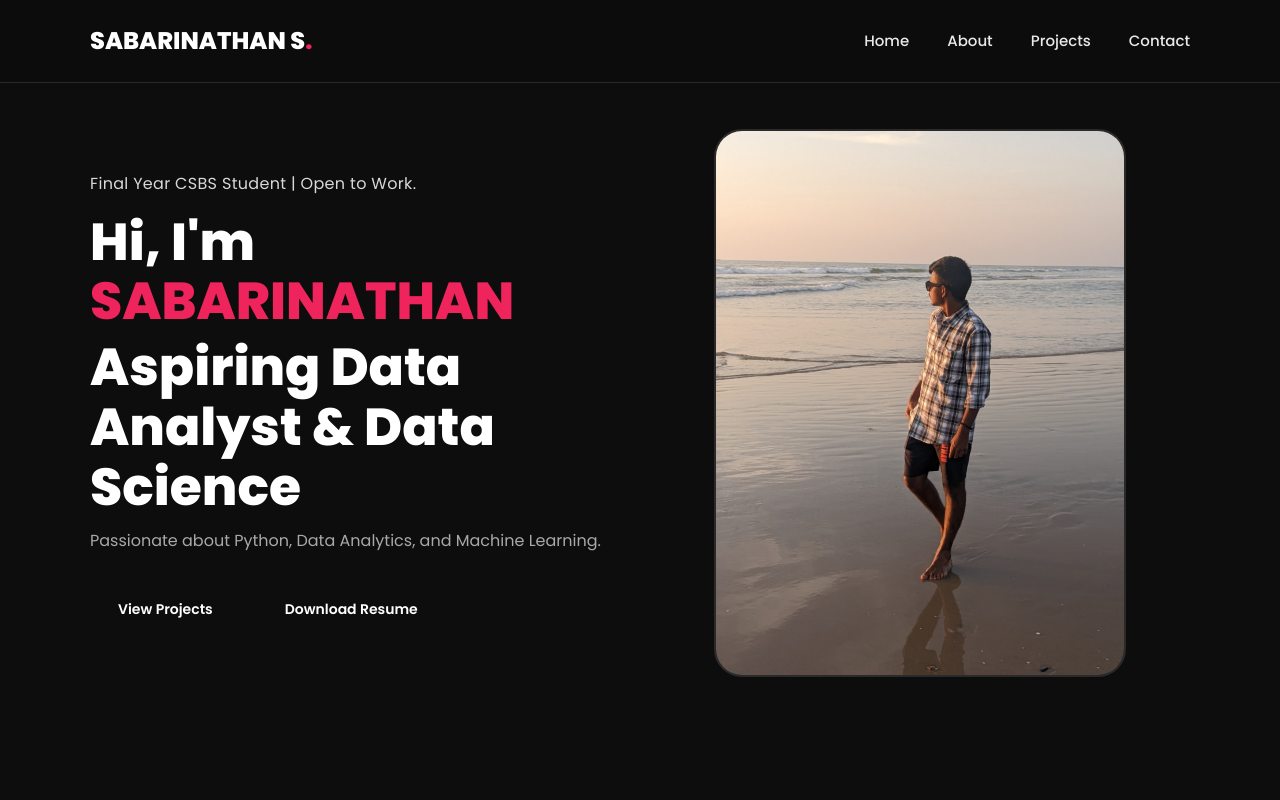
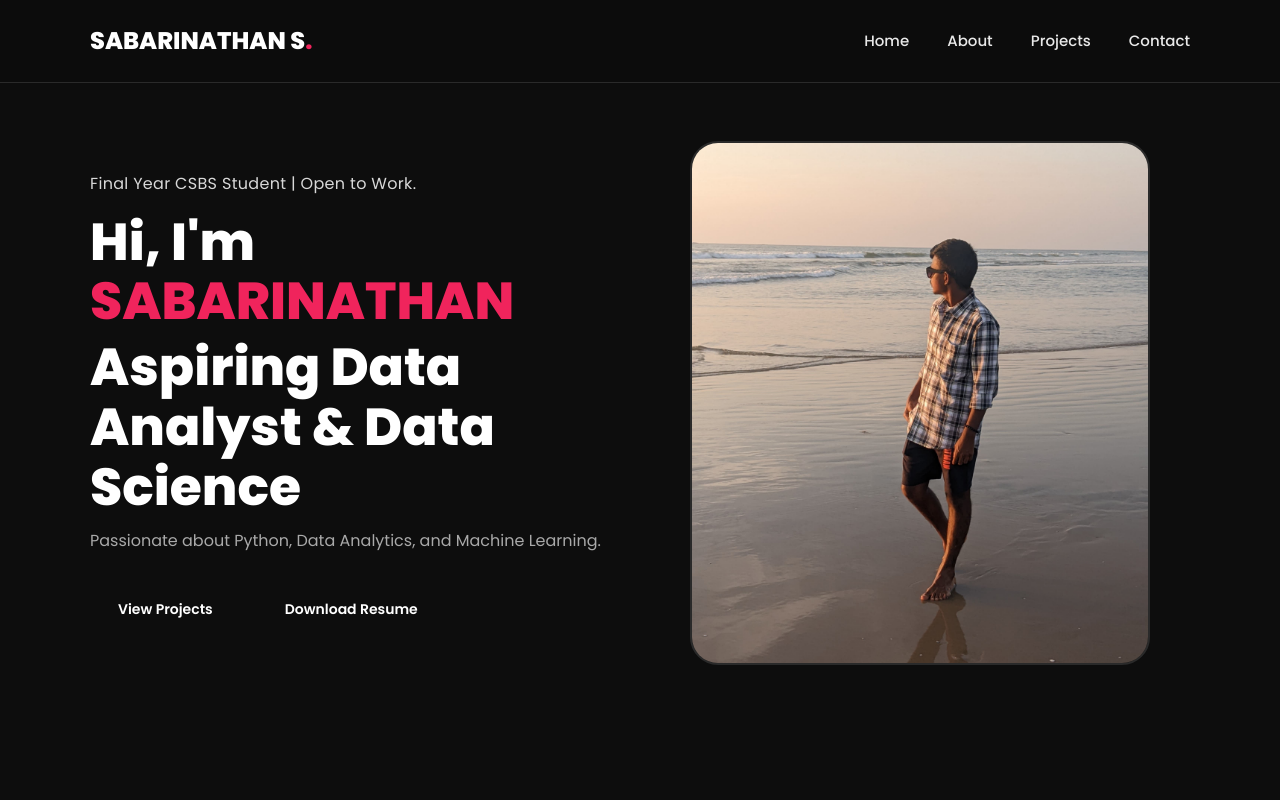
Before and after one commit to sabari7813/portfolio, a plain HTML site: page index.html in a window 1280 px wide. Shown: the top 800 px of the page. Drawn offline with Linux system fonts and the light colour scheme.

Commit message:
Refactor CSS styles for avatar and hero sections

```diff
--- a/index.html
+++ b/index.html
@@ -1,4 +1,3 @@
-
 <!DOCTYPE html>
 <html lang="en">
 <head>
@@ -195,58 +194,46 @@ nav.wrap{
 
 .hero-stage{
    position:relative;
-  width:fit-content;
+   width:min(100%, 460px);
    max-width:100%;
    perspective:1100px;
 }
 
 .hero-photo{
-  width:fit-content;
+   width:100%;
    max-width:100%;
    border-radius:28px;
    overflow:hidden;
    border:2px solid var(--border);
    background:linear-gradient(145deg,#2a2a2a,#111);
-
-  /* Normal image position */
-  transform:rotateY(-18deg) rotateZ(5deg) scale(.96);
+   transform:rotateY(-18deg) rotateZ(5deg) scale(.98);
    transform-origin:center;
-
-  /* Smooth transition for straightening and border glow */
    transition:
      transform .7s cubic-bezier(.22,1,.36,1),
      border-color .4s ease,
      box-shadow .4s ease;
-
    will-change:transform;
 }
 
 .hero-photo img{
    display:block;
-  width:auto;
-  height:auto;
-  max-width:min(460px,calc(100vw - 44px));
-  max-height:68vh;
+   width:100%;
+   height:520px;
+   object-fit:cover;
+   object-position:center;
 }
 
 /* IMAGE HOVER EFFECT */
 
-/* Hover image -> Straight position + border glow */
-
 .hero-stage:hover .hero-photo{
-  transform:rotateY(0deg) rotateZ(0deg) scale(.96) !important;
-
+  transform:rotateY(0deg) rotateZ(0deg) scale(.98) !important;
   border-color:#ff245c;
 
-  /* Glow around the border only */
   box-shadow:
     0 0 6px rgba(255,36,92,.6),
     0 0 15px rgba(255,36,92,.4),
     0 0 28px rgba(255,36,92,.2);
 }
-
-/* Image stays inside Hero section.
-   It scrolls away naturally when Home section ends. */
 
 @media (hover:none){
   .hero-photo{
@@ -778,14 +765,17 @@ footer{
     min-height:640px;
   }
 
+  .hero-stage{
+     width:min(100%, 380px);
+  }
+
   .hero-photo img{
-    max-height:55vh;
+     height:min(55vh, 460px);
   }
 }
 
 </style>
 </head>
-
 <body>
 
 <div class="cursor-ring" id="cursorRing"></div>
```
Lines whose indentation alone changed are shown as unchanged.
